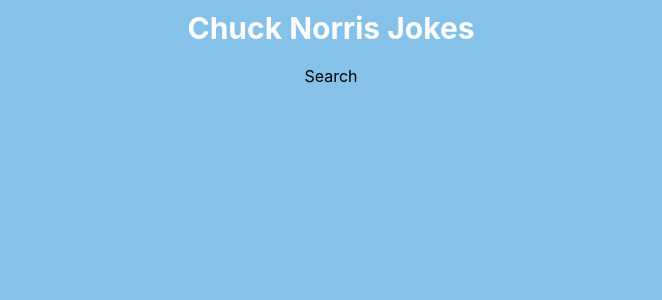
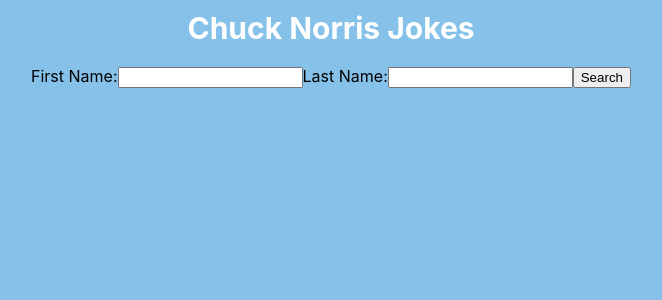
Before and after one commit to Littletreasure/chuck_test_fe, a React (Create React App) app: page / in a window 1280 px wide. Both pictures are taken after a click on the button "Search". Shown: the top 300 px of the page, without its empty margins (309-971 px from the left). Built offline with nearby package versions, Linux system fonts and the light colour scheme.

Commit message:
implemented change name and some testing

```diff
--- a/src/App.js
+++ b/src/App.js
@@ -15,7 +15,11 @@
       this.setState({ joke: joke, clicked: true });
     });
   };
-
+  handleSearchClick = (firstName, lastName) => {
+    api.getJoke(firstName, lastName).then(joke => {
+      this.setState({ joke: joke, clicked: true });
+    });
+  };
   render() {
     const { clicked, joke } = this.state;
     return (
@@ -24,7 +28,10 @@
         {clicked ? (
           <Joke joke={joke} />
         ) : (
-          <Buttons handleClick={this.handleClick} />
+          <Buttons
+            handleClick={this.handleClick}
+            handleSearchClick={this.handleSearchClick}
+          />
         )}
       </div>
     );
--- a/src/components/Buttons.js
+++ b/src/components/Buttons.js
@@ -41,7 +41,7 @@
             </div>
           </div>
         ) : (
-          <Search />
+          <Search handleSearchClick={this.props.handleSearchClick} />
         )}
       </div>
     );
--- a/src/components/Search.js
+++ b/src/components/Search.js
@@ -3,11 +3,56 @@
 
 class Search extends Component {
   state = {
-    firstName: null,
-    lastName: null
+    firstName: "",
+    lastName: "",
+    error: false
+  };
+  handleChange = event => {
+    const { id, value } = event.target;
+    if (id === "first") {
+      this.setState({ firstName: value, error: false });
+    } else {
+      this.setState({ lastName: value, error: false });
+    }
+  };
+
+  handleSubmit = event => {
+    const { firstName, lastName } = this.state;
+    event.preventDefault();
+    if (firstName.length === 0 || lastName.length === 0) {
+      this.setState({ error: true });
+    } else {
+      this.setState({ error: false });
+      this.props.handleSearchClick(firstName, lastName);
+    }
   };
   render() {
-    return <div>Search</div>;
+    const { firstName, lastName, error } = this.state;
+    return (
+      <div className="form">
+        <form onSubmit={this.handleSubmit}>
+          <label>
+            First Name:
+            <input
+              type="text"
+              id="first"
+              value={firstName}
+              onChange={this.handleChange}
+            ></input>
+          </label>
+          <label>
+            Last Name:
+            <input
+              type="text"
+              value={lastName}
+              onChange={this.handleChange}
+            ></input>
+          </label>
+          <button type="submit">Search</button>
+        </form>
+        {error ? <p>Please complete both fields</p> : null}
+      </div>
+    );
   }
 }
 
--- a/src/utils/api.js
+++ b/src/utils/api.js
@@ -1,9 +1,12 @@
 import axios from "axios";
 
-export const getJoke = () => {
+export const getJoke = (firstName, lastName) => {
   return axios
     .get(
-      "http://api.icndb.com/jokes/random?exclude=[explicit]&&escape=javascript"
+      "http://api.icndb.com/jokes/random?exclude=[explicit]&&escape=javascript",
+      {
+        params: { firstName, lastName }
+      }
     )
     .then(response => {
       return response.data.value.joke;
```
Also changed, not shown: 2 other files (tests, documents, lock files or other folders).
